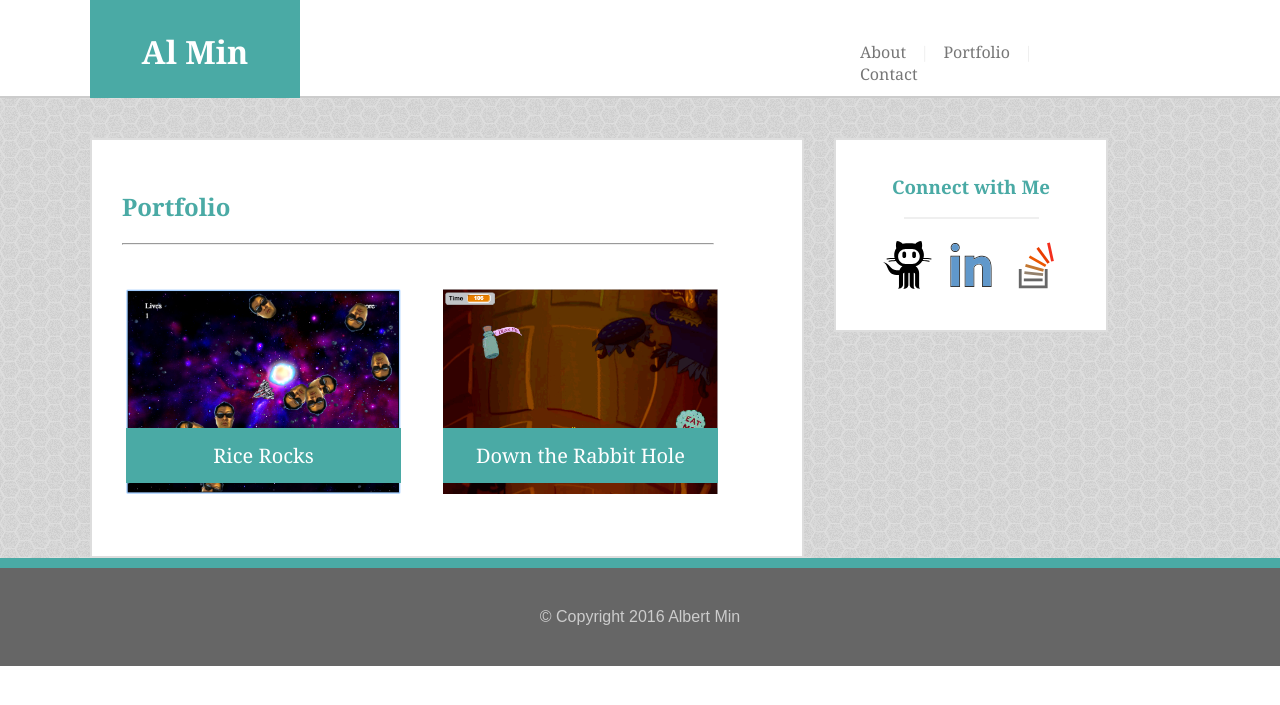
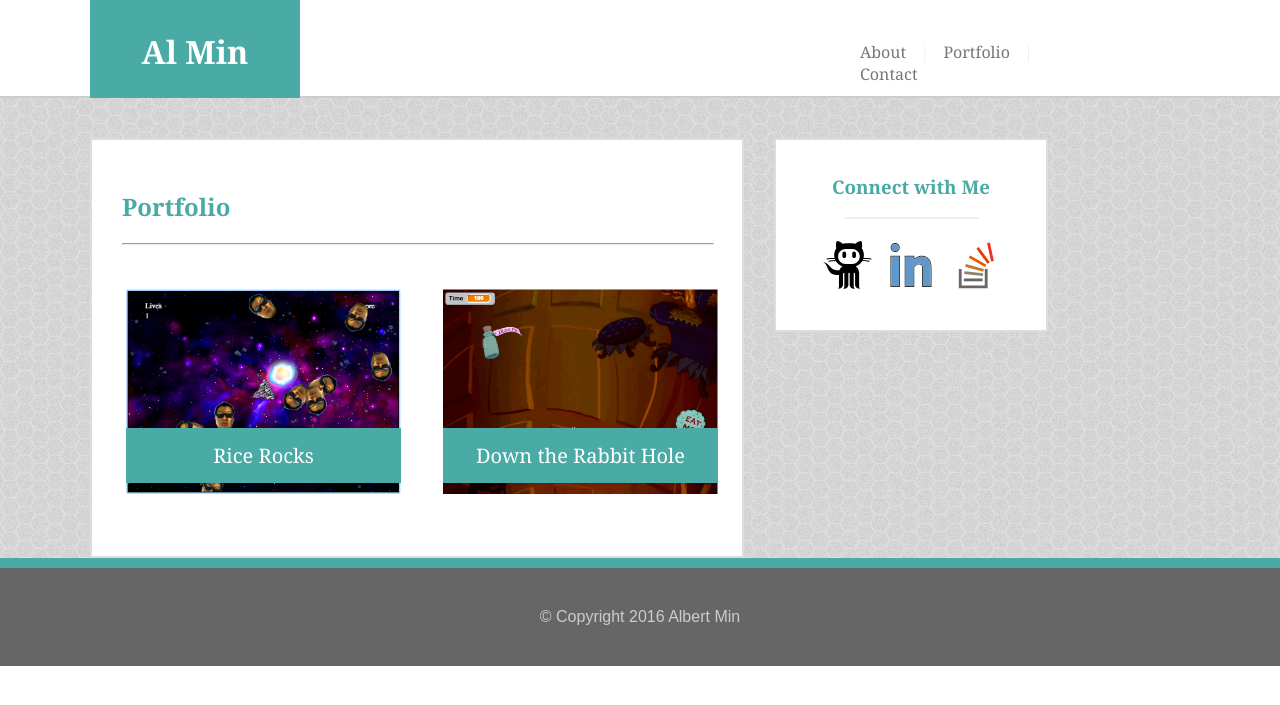
Before and after one commit to aksm/Basic-Porfolio, a PHP site: page /portfolio.html in a window 1280 px wide. Shown: the top 705 px of the page. Run offline with PHP 8.4, Linux system fonts and the light colour scheme.

Commit message:
Adjust portfolio layout

```diff
--- a/assets/css/style.css
+++ b/assets/css/style.css
@@ -61,7 +61,7 @@ section {
 	min-width: 1186px;
 }
 article {
-	width: 650px;
+	width: 590px;
 	background-color: #ffffff;
 	color: #777777;
 	margin-left: 90px;
@@ -128,7 +128,7 @@ blockquote:before {
 	float: left;
 	margin-left: 0;
 	padding-top: 12px;
-	width: 650px;
+	width: 590px;
 }
 .portfolio_rows {
 	display: block;
```
